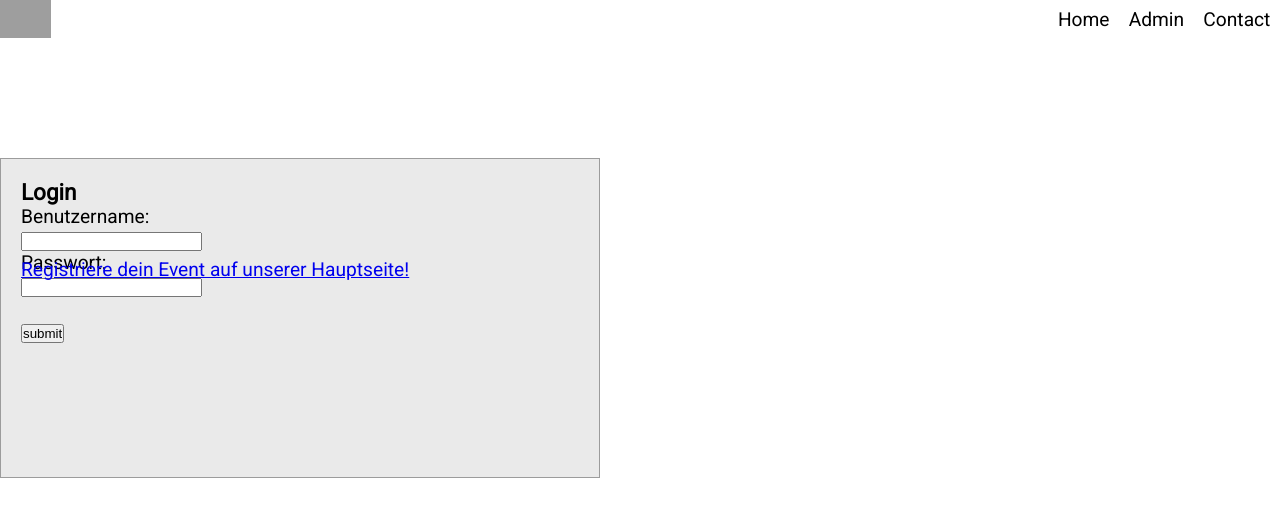
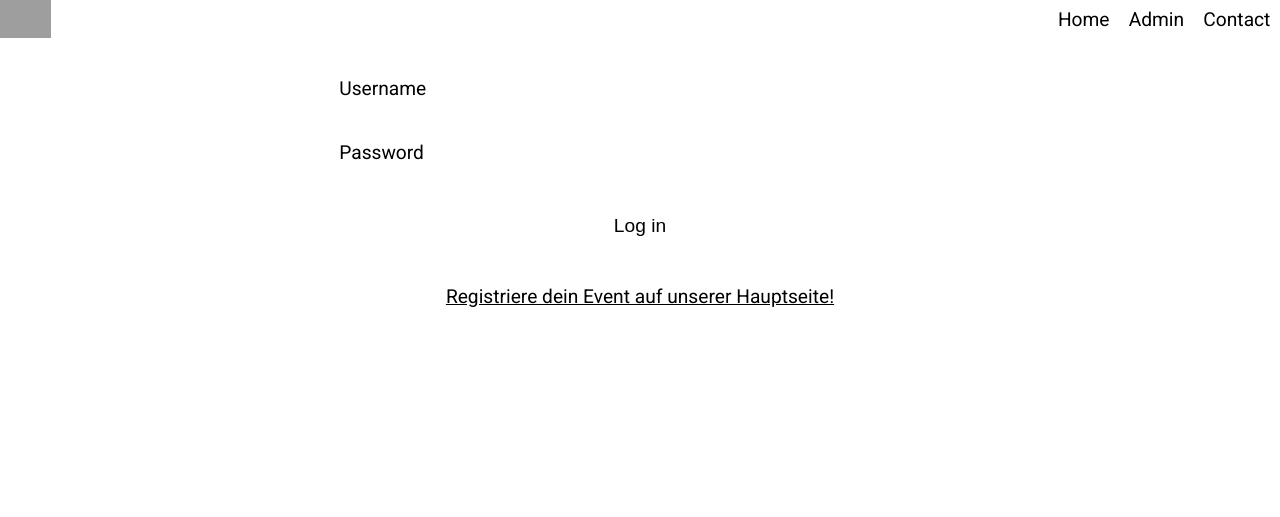
Before and after one commit to readytogoout/eventpanel, a Flask app: page /login in a window 1280 px wide. Shown: the top 517 px of the page. Run offline with Flask 2, Linux system fonts and the light colour scheme; parts of the project's set-up code (start-up, migrations or seed data) failed here and were passed over; some libraries are stand-ins or nearby versions; grey boxes are pictures that could not be loaded.

Commit message:
login geupdated
im sorry carsten

Signed-off-by: Roman Gräf <romangraef@loves.dicksinhisan.us>

```diff
--- a/static/css/body.css
+++ b/static/css/body.css
@@ -1,5 +1,7 @@
+@import "../branding/css/colors.css";
 @import "menu.css";
-@import "../branding/css/colors.css";
+@import "login.css";
+
 body {
     background: var(--rdy-darkblue);
     color: var(--rdy-white);
@@ -12,3 +14,21 @@ body {
     padding: 0;
     margin: 0;
 }
+
+a:visited, a:focus, a:hover, a {
+    color: inherit;
+    text-decoration-color: var(--rdy-green);
+}
+
+
+.text-center {
+    margin-left: auto;
+    display: block;
+    margin-right: auto;
+    text-align: center;
+}
+
+.fill-block {
+    width: 100%;
+    padding: 1em;
+}
--- a/static/css/login.css
+++ b/static/css/login.css
@@ -0,0 +1,44 @@
+.centered-block {
+    display: block;
+    width: 50%;
+    min-width: 600px;
+    margin: 1em auto;
+}
+
+fieldset {
+    border: none;
+}
+
+.bordered {
+    border: 1px solid var(--rdy-green) !important;
+}
+
+label {
+    margin: 1em;
+    display: block;
+}
+
+input[type=text], input[type=password] {
+    display: block;
+    border: 0;
+    border-bottom: 1px solid var(--rdy-green);
+    font-size: inherit;
+    background: inherit;
+    color: var(--rdy-white);
+}
+
+input[type=submit], input[type=reset], button {
+    display: block;
+    margin: 1em auto;
+    font-size: inherit;
+    border: 0;
+    color: inherit;
+    padding: 0.5em;
+    background: var(--rdy-blue);
+}
+
+@media screen and (max-width: 600px) {
+    .centered-block {
+        min-width: 100vw;
+    }
+}
--- a/templates/login.html
+++ b/templates/login.html
@@ -3,7 +3,29 @@
     Login
 {% endblock %}
 {% block content %}
-    <div id="logincomponent">
-        {% include "logincomponent.html" %}
+    <div id="logincomponent" class="centered-block">
+        <form action="{{ url_for('login') }}" class="bordered" method="post">
+            <input type="hidden" name="redirect" value="{{ request.args.get('redirect_to', '/') }}">
+            <fieldset>
+                <p>
+                    <label>
+                        Username
+                        <input type="text" name="username">
+                    </label>
+                </p>
+                <p>
+                    <label>
+                        Password
+                        <input type="password" name="password">
+                    </label>
+                </p>
+                <p>
+                    <input type="submit" name="submit" value="Log in">
+                </p>
+            </fieldset>
+        </form>
+        <p class="fill-block">
+            <a class="text-center" href="https://readytogoout.games/">Registriere dein Event auf unserer Hauptseite!</a>
+        </p>
     </div>
 {% endblock %}
--- a/templates/logincomponent.html
+++ /dev/null
@@ -1,44 +0,0 @@
-<div id="login-row" class="row justify-content-center align-items-center">
-    <div id="login-column" class="col-md-6">
-        <div id="login-box" class="col-md-12 shadow-lg">
-            <form id="login-form" class="form" action="" method="POST">
-                <h3 class="text-center text-info">Login</h3>
-                <div class="form-group">
-                    <label for="username" class="text-info">Benutzername:</label><br>
-                    <input type="text" name="username" id="username" class="form-control">
-                </div>
-                <div class="form-group">
-                    <label for="password" class="text-info">Passwort:</label><br>
-                    <input type="text" name="password" id="password" class="form-control">
-                </div>
-                <br>
-                <div class="form-group">
-                    <input type="submit" name="Anmelden" class="btn btn-info btn-md" value="submit">
-                </div>
-                <div id="register-link" class="text-right">
-                    <a href="https://readytogoout.games/" class="text-info">Registriere dein Event auf unserer Hauptseite!</a>
-                </div>
-                <input type="hidden" name="redirect" value="{{ request.args.get('redirect_to', '/') }}">
-            </form>
-        </div>
-    </div>
-</div>
-
-<style>
-    #login-row #login-column {
-        max-width: 600px;
-    }
-    #login-row #login-column #login-box {
-        margin-top: 120px;
-
-        height: 320px;
-        border: 1px solid #9C9C9C;
-        background-color: #EAEAEA;
-    }
-    #login-row #login-column #login-box #login-form {
-        padding: 20px;
-    }
-    #login-row #login-column #login-box #login-form #register-link {
-        margin-top: -85px;
-    }
-</style>
```
